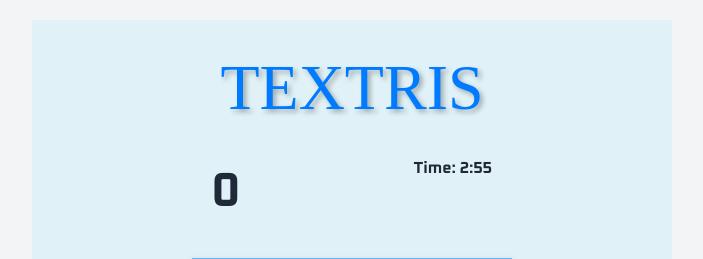
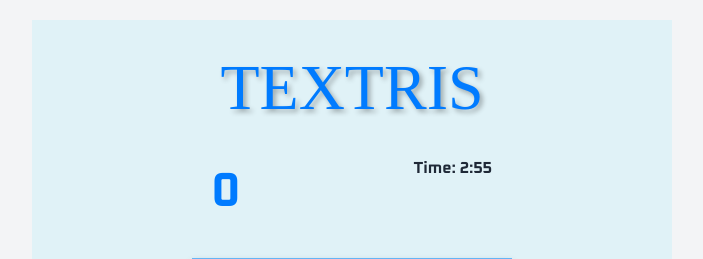
Before and after one commit to ladyofthelogs/textris-game, a Next.js app: page / in a window 1280 px wide. Shown: the top 259 px of the page, without its empty margins (288-991 px from the left). Built offline with nearby package versions, Linux system fonts and the light colour scheme; a web font is replaced by a local one.

Commit message:
more rewarding score

```diff
--- a/app/globals.css
+++ b/app/globals.css
@@ -48,6 +48,43 @@ body {
   font-size: 3em; /* Same as h1 */
   font-weight: bold;
   margin-bottom: 20px; /* Space between score and grid */
+}
+
+.score-animation {
+  animation: scorePop 0.3s ease-out forwards, scoreFlash 0.6s ease-out forwards;
+}
+
+@keyframes scorePop {
+  0% {
+    transform: scale(1);
+    color: #007bff;
+  }
+  50% {
+    transform: scale(1.2);
+    color: #28a745; /* Green for positive change */
+  }
+  100% {
+    transform: scale(1);
+    color: #007bff;
+  }
+}
+
+@keyframes scoreFlash {
+  0% {
+    opacity: 1;
+  }
+  25% {
+    opacity: 0.5;
+  }
+  50% {
+    opacity: 1;
+  }
+  75% {
+    opacity: 0.5;
+  }
+  100% {
+    opacity: 1;
+  }
 }
 
 .game-grid {
--- a/components/Game.js
+++ b/components/Game.js
@@ -58,6 +58,7 @@ const Game = () => {
   const [clearingCells, setClearingCells] = useState([]); // Stores coordinates of cells being cleared
   const [isDragging, setIsDragging] = useState(false); // New state to track dragging
   const [placeholderShapeIndex, setPlaceholderShapeIndex] = useState(null); // New state for placeholder
+  const [scoreAnimationTrigger, setScoreAnimationTrigger] = useState(0); // New state to trigger score animation
 
   const handleRestartGame = useCallback(() => {
     setScore(0);
@@ -514,9 +515,11 @@ const Game = () => {
         setScore(newScore);
         setClearingCells([]); // Reset clearing cells
         console.log(`Cleared ${cellsToClear.length} cells. New score: ${newScore}`);
+        setScoreAnimationTrigger(prev => prev + 1); // Trigger animation
       }, 300); // Delay clearing for 300ms to allow animation to play out
     } else if (newScore !== score) {
       setScore(newScore); // Update score immediately if only score changed (e.g., from lines cleared without words)
+      setScoreAnimationTrigger(prev => prev + 1); // Trigger animation
     }
 
     if (newScore >= scoreNeeded) {
@@ -591,7 +594,10 @@ const Game = () => {
         </div>
       )}
       <div className="game-info-top">
-        <div className="score-display-main">
+        <div
+          key={scoreAnimationTrigger} // Key change forces re-render and re-application of animation
+          className="score-display-main score-animation"
+        >
           {score}
         </div>
         <p>Time: {formatTime(timeLeft)}</p>
```
